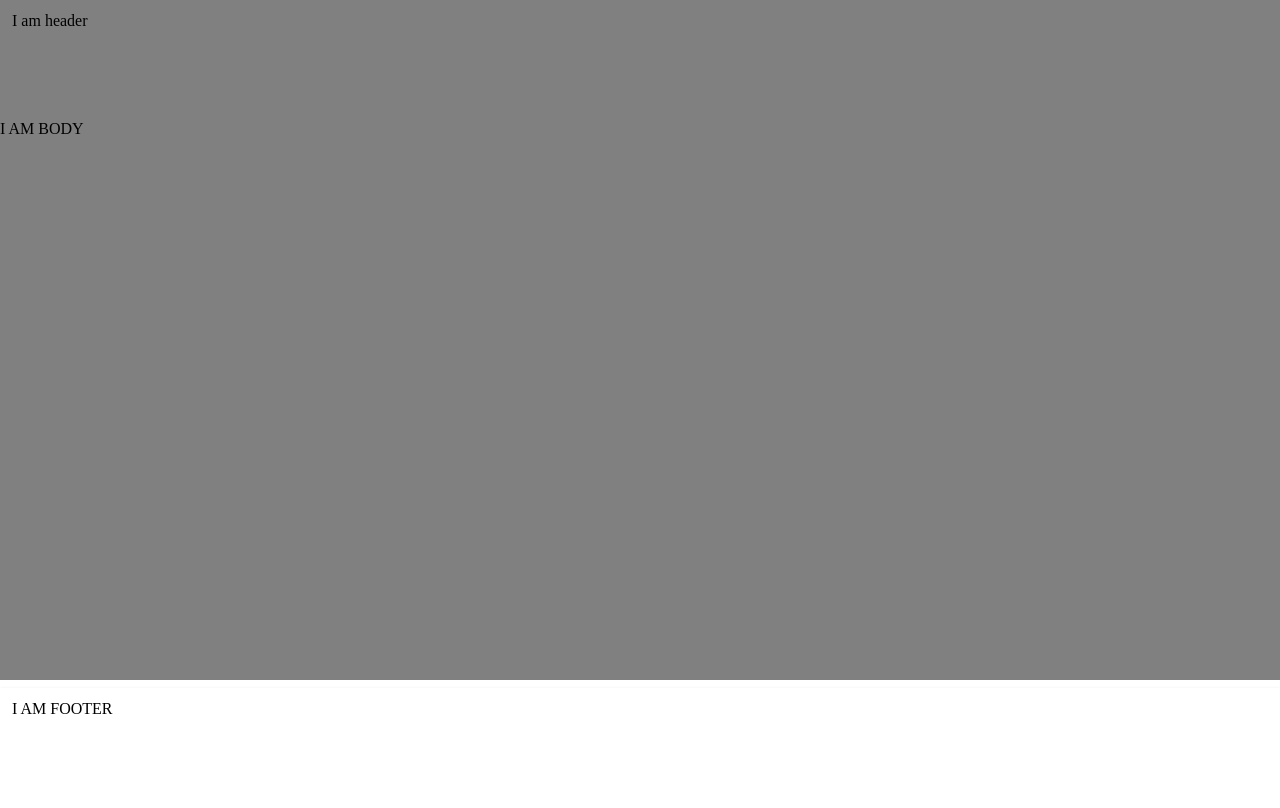
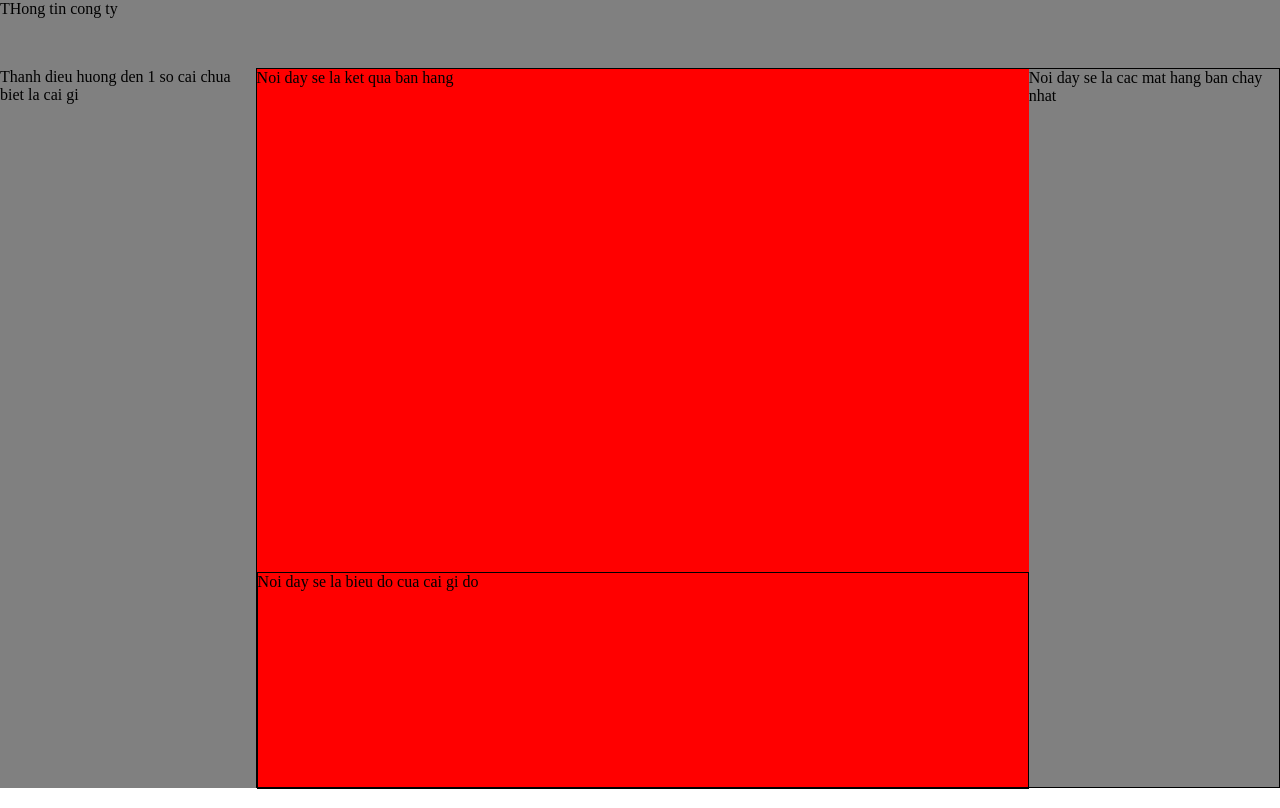
Before and after one commit to tothemoon6789/water, a React (Create React App) app: page /f-layout in a window 1280 px wide. Built offline with nearby package versions, Linux system fonts and the light colour scheme.

Commit message:
something intersting

```diff
--- a/src/components/layout/FLayout/index.tsx
+++ b/src/components/layout/FLayout/index.tsx
@@ -1,5 +1,4 @@
 import Body from "./layout-component/body";
-import Footer from "./layout-component/footer";
 import Header from "./layout-component/header";
 import "./style.scss";
 export default function FLayout() {
@@ -7,7 +6,6 @@ export default function FLayout() {
     <>
       <Header/>
       <Body/>
-      <Footer/>
     </>
   );
 }
--- a/src/components/layout/FLayout/layout-component/body/index.tsx
+++ b/src/components/layout/FLayout/layout-component/body/index.tsx
@@ -1,3 +1,10 @@
+import Nav from "./nav";
+import Racing from "./racing";
+
 export default function Body (){
-    return <section className="body">I AM BODY</section>
+    return <div className="body">
+        <Nav/>
+        <Racing/>
+
+    </div>
 }
--- /dev/null
+++ b/src/components/layout/FLayout/layout-component/body/nav/index.tsx
@@ -0,0 +1,5 @@
+export default function Nav (){
+    return (<>
+        <div className="nav">Thanh dieu huong den 1 so cai chua biet la cai gi</div>
+    </>)
+}
--- /dev/null
+++ b/src/components/layout/FLayout/layout-component/body/racing/components/left/bottom/index.tsx
@@ -0,0 +1,7 @@
+export default function Bottom() {
+  return (
+    <div className="bottom">
+       Noi day se la bieu do cua cai gi do
+    </div>
+  );
+}
--- /dev/null
+++ b/src/components/layout/FLayout/layout-component/body/racing/components/left/goal/index.tsx
@@ -0,0 +1,7 @@
+export default function Goal() {
+  return (
+    <>
+      <div className="goal">Noi day se la ket qua ban hang</div>
+    </>
+  );
+}
--- /dev/null
+++ b/src/components/layout/FLayout/layout-component/body/racing/components/left/index.tsx
@@ -0,0 +1,11 @@
+import Bottom from "./bottom";
+import Goal from "./goal";
+
+export default function Left() {
+  return (
+    <div className="left">
+      <Goal />
+      <Bottom/>
+    </div>
+  );
+}
--- /dev/null
+++ b/src/components/layout/FLayout/layout-component/body/racing/components/right/index.tsx
@@ -0,0 +1,5 @@
+export default function Right (){
+    return (<>
+        <div>Noi day se la cac mat hang ban chay nhat</div>
+    </>)
+}
--- /dev/null
+++ b/src/components/layout/FLayout/layout-component/body/racing/index.tsx
@@ -0,0 +1,13 @@
+
+import Left from "./components/left";
+import Right from "./components/right";
+
+export default function Racing() {
+  return (
+    <div className="racing">
+
+      <Left />
+      <Right />
+    </div>
+  );
+}
--- a/src/components/layout/FLayout/layout-component/footer/index.tsx
+++ /dev/null
@@ -1,3 +0,0 @@
-export default function Footer (){
-    return <footer>I AM FOOTER</footer>
-}
--- a/src/components/layout/FLayout/layout-component/header/index.tsx
+++ b/src/components/layout/FLayout/layout-component/header/index.tsx
@@ -1,7 +1,7 @@
 export default function Header (){
   return (
     <>
-        <header>I am header</header>
+        <div className="header">THong tin cong ty</div>
     </>
   )
 }
--- a/src/components/layout/FLayout/scss/reset.scss
+++ b/src/components/layout/FLayout/scss/reset.scss
@@ -1,4 +1,5 @@
 * {
     padding: 0;
     margin: 0;
+    box-sizing: border-box;
 }
--- a/src/components/layout/FLayout/scss/responsive.scss
+++ b/src/components/layout/FLayout/scss/responsive.scss
@@ -1,50 +1,100 @@
 @import './variable.scss';
-header {
+.header {
+   min-height: 8.5vh;
 
 }
 .body {
-    min-height: 70vh;
+    min-height: 90vh;
 }
-footer {
-    min-height: 15vh;
-}
+//todo: for mobile
 @media (max-width:576px) {
-    header {
+    .header {
         background-color: yellow;
+        margin: 0.5vh 0.5vh 0 0.5vh;
     }
     .body {
         background-color: yellow;
+        margin: 0.5vh 0.5vh 0.5vh 0.5vh;
+        .nav {
+            min-height: 9.5vh;
+            margin-bottom: 0.5vh;
+            background-color: red;
+        }
+        .racing {
+            min-height: 80vh;
+            .left {
+                background-color: blue;
+                min-height: 70vh;
+
+                .goal {
+                    min-height: 50vh;
+                }
+                .bottom {
+                    min-height: 20vh;
+                }
+
+            }
+            .right {
+                background-color: greenyellow;
+                min-height: 10vh;
+            }
+        }
     }
 }
 
 @media (min-width:576px) {
-    header {
+    .header {
         background-color: green;
     }
     .body {
         background-color: green;
     }
 }
-
+// for tablet
 @media (min-width:768px) {
-    header {
+    .header {
         background-color: cyan;
     }
     .body {
         background-color: cyan;
+        display: flex;
+        .nav {
+            width: 20%;
+        }
+        .racing {
+            width: 80%;
+            border: 1px solid;
+            display: flex;
+            .left {
+                width: 80%;
+                background-color: red;
+                .goal {
+                    min-height: 70%;
+                }
+                .bottom {
+                    min-height: 30%;
+                    border: 1px solid;
+                }
+            }
+            .right {
+                width: 20%;
+                background-color: yellow;
+            }
+        }
     }
 }
 
 @media (min-width:992px) {
-    header {
+    .header {
         background-color: $primary-color;
     }
     .body {
         background-color: $primary-color;
     }
 }
+// todo: for desktop
 @media (min-width:1200px) {
-    header {
+    .header {
         background-color: gray;
     }
     .body {
```
